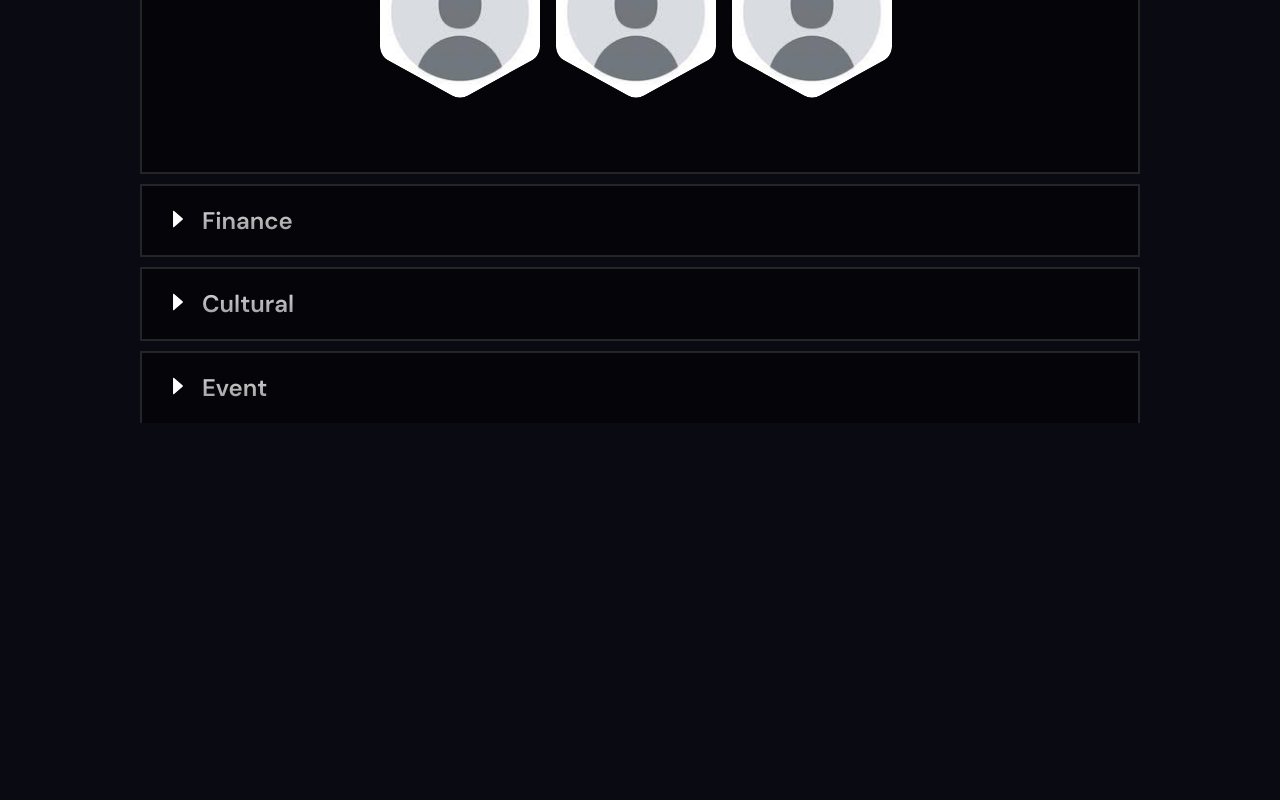
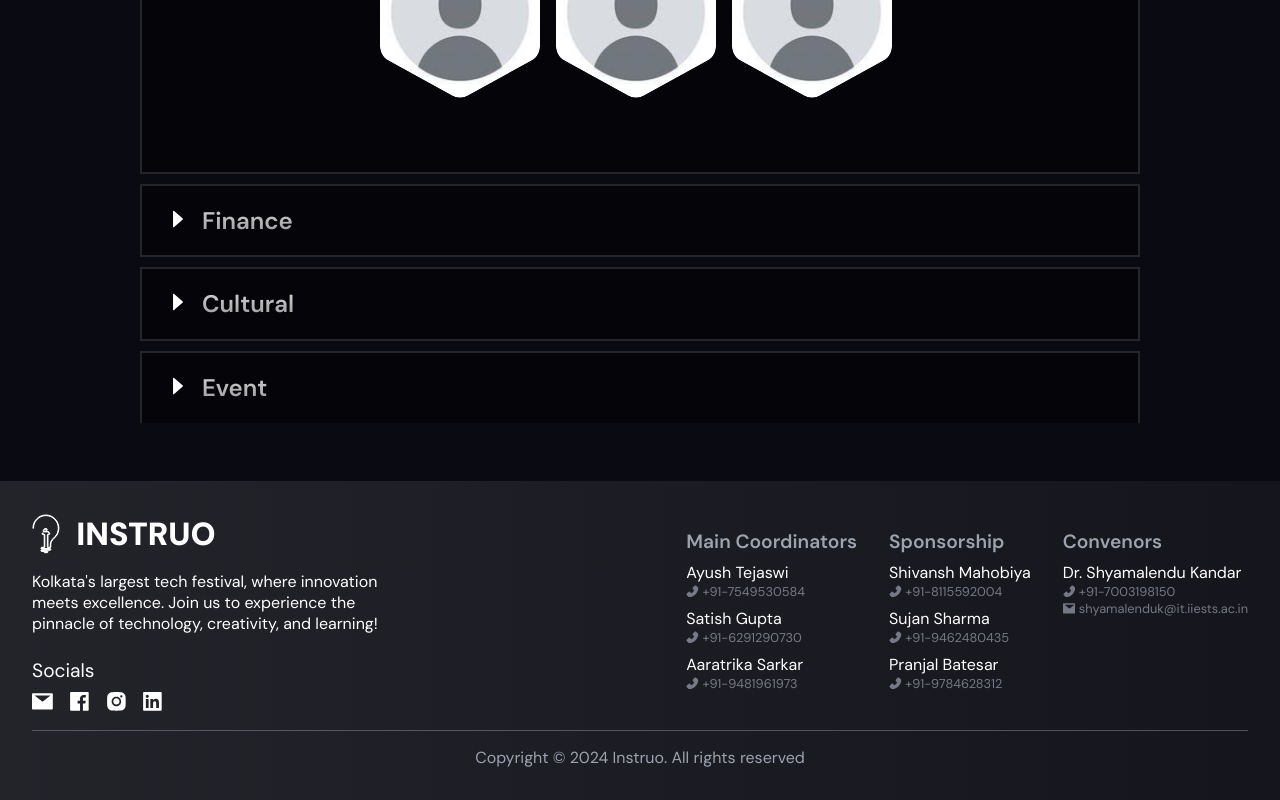
Before and after one commit to Harsh-git98/Instruo, a React (Vite) app in the folder client/: page /team in a window 1280 px wide. Shown: the part 708-1508 px from the top of the page. Before the commit the page ends 1141 px from the top, so only its background shows below. Built offline with nearby package versions, Linux system fonts and the light colour scheme.

Commit message:
[CONFIG]: Added Vercel Configs

```diff
--- a/client/src/App.jsx
+++ b/client/src/App.jsx
@@ -2,15 +2,15 @@ import { useState } from 'react'
 import { BrowserRouter as Router } from "react-router-dom";
 import AllRoutes from './Routes';
 import Navbar from './Components/Navbar/Navbar';
+import Footer from './Components/Footer/Footer';
 
 
 function App() {
-  const [count, setCount] = useState(0)
-
   return (
     <Router>
       <Navbar />
       <AllRoutes />
+      <Footer />
     </Router>
   )
 }
--- /dev/null
+++ b/client/src/Components/Footer/Footer.css
@@ -0,0 +1,117 @@
+.nf {
+    display: flex;
+    justify-content: center;
+    align-items: center;
+    flex-direction: column;
+    padding: 2rem;
+    /* outline: 1px solid lime; */
+    background: var(--footer-background);
+    color: var(--white);
+    margin-top: 3rem;
+}
+
+.nf .fcontent {
+    display: flex;
+    justify-content: space-between;
+    align-items: start;
+    width: 100%;
+}
+
+.nf .fcontent .about-instruo {
+    display: flex;
+    justify-content: center;
+    align-items: start;
+    flex-direction: column;
+}
+
+.nf .fcontent .about-instruo .heading {
+    display: flex;
+    justify-content: start;
+    align-items: center;
+    font-size: 2rem;
+    font-weight: 900;
+    gap: 1rem;
+}
+
+.nf .fcontent .about-instruo .heading img {
+    height: 2.5rem;
+}
+
+.nf .fcontent .about-instruo p {
+    width: 35ch;
+    margin-top: 1rem;
+}
+
+.nf .fcontent .about-instruo .social {
+    display: flex;
+    justify-content: start;
+    align-items: center;
+    gap: 1rem;
+    padding-top: 0.5rem;
+}
+
+.nf .fcontent .about-instruo .social a:hover {
+    transition: all 0.2s linear;
+    color: #9ca3af;
+}
+
+.nf .fcontent .people {
+    display: flex;
+    justify-content: center;
+    align-items: start;
+    flex-direction: column;
+}
+
+.nf .fcontent .people .content {
+    display: flex;
+    justify-content: start;
+    align-items: start;
+    flex-wrap: wrap;
+    gap: 2rem;
+}
+
+.person-name {
+    display: flex;
+    justify-content: center;
+    align-items: start;
+    flex-direction: column;
+    width: 100%;
+    margin-bottom: 0.5rem;
+}
+
+.nf .fcontent .people .content .peoplebox {
+    width: max-content;
+    margin-top: 1rem;
+}
+
+.nf .nf-end {
+    padding-top: 1rem;
+    margin-top: 1rem;
+    border-top: 1px solid #9ca3af6c;
+    width: 100%;
+    text-align: center;
+    color: #9ca3af;
+}
+
+.nf .nf-end p {
+    width: 100%;
+}
+
+@media only screen and (max-width: 800px) {
+    .nf .fcontent {
+        flex-wrap: wrap;
+    }
+
+    .nf .fcontent .people {
+        margin-top: 1.2rem;
+    }
+
+    .nf .fcontent .people .content .peoplebox {
+        width: max-content;
+        margin: 0;
+    }
+
+    .nf .fcontent .about-instruo p {
+        width: 100%;
+    }
+}
--- /dev/null
+++ b/client/src/Components/Footer/Footer.jsx
@@ -0,0 +1,142 @@
+import "./Footer.css";
+import logo from "/logo.svg";
+import {
+    PhoneFilled,
+    MailFilled,
+    FacebookFilled,
+    LinkedinFilled,
+    InstagramFilled,
+} from "@ant-design/icons";
+// import ButtonGroup from "antd/es/button/button-group";
+
+const main = [
+    { number: "+91-7549530584", name: "Ayush Tejaswi" },
+    { number: "+91-6291290730", name: "Satish Gupta" },
+    { number: "+91-9481961973", name: "Aaratrika Sarkar" },
+];
+const sponsors = [
+    { number: "+91-8115592004", name: "Shivansh Mahobiya" },
+    { number: "+91-9462480435", name: "Sujan Sharma" },
+    { number: "+91-9784628312", name: "Pranjal Batesar" },
+];
+const convenors = [
+    {
+        number: "+91-7003198150",
+        name: "Dr. Shyamalendu Kandar",
+        email: "shyamalenduk@it.iiests.ac.in",
+    },
+];
+const people = [main, sponsors, convenors];
+const groupNames = ["Main Coordinators", "Sponsorship", "Convenors"];
+const socials = [
+    {
+        url: "mailto:sponsorship.instruo@gmail.com",
+        src: MailFilled,
+        alt: "mail",
+    },
+    {
+        url: "https://www.facebook.com/instruo.iiests",
+        src: FacebookFilled,
+        alt: "Facebook",
+    },
+    {
+        url: "https://www.instagram.com/instruo_iiests?utm_source=ig_web_button_share_sheet&igsh=ZDNlZDc0MzIxNw==",
+        src: InstagramFilled,
+        alt: "Instagram",
+    },
+    {
+        url: "https://www.linkedin.com/company/instruo-iiests/",
+        src: LinkedinFilled,
+        alt: "Linkedin",
+    },
+];
+
+const PersonDetails = ({ name, phone, email }) => {
+    return (
+        <div className="person-name">
+            <span>{name}</span>
+            <span style={{ color: "hsla(218, 11%, 65%, 0.7)", fontSize: '0.8rem' }}>
+                <PhoneFilled />
+                {" "}
+                {phone}
+            </span>
+            {email && (
+                <span style={{ color: "hsla(218, 11%, 65%, 0.7)", fontSize: '0.8rem' }}>
+                    <MailFilled />
+                    {"  "}
+                    {email}
+                </span>
+            )}
+        </div>
+    );
+};
+
+const Footer = () => {
+    return (
+        <footer className="nf">
+            <div className="fcontent">
+                <div className="about-instruo">
+                    <div className="heading">
+                        <img src={logo} alt="instruo logo" />
+                        INSTRUO
+                    </div>
+                    <p>
+                        Kolkata's largest tech festival, where innovation meets
+                        excellence. Join us to experience the pinnacle of
+                        technology, creativity, and learning!
+                    </p>
+                    <div style={{ marginTop: "1.5rem", fontSize: "1.2rem" }}>
+                        Socials
+                    </div>
+                    <div className="social">
+                        {socials.map((connect, i) => {
+                            return (
+                                <a href={connect.url} alt={connect.alt} key={i}>
+                                    <connect.src
+                                        style={{ fontSize: "1.3rem" }}
+                                    />
+                                </a>
+                            );
+                        })}
+                    </div>
+                </div>
+                <div className="people">
+                    <div className="content">
+                        {people.map((p, i) => {
+                            return (
+                                <div key={i} className="peoplebox">
+                                    <span
+                                        style={{
+                                            fontSize: "1.2rem",
+                                            color: "#9ca3af",
+                                            display: "block",
+                                            fontWeight: 600,
+                                            marginBottom: "0.5rem",
+                                        }}
+                                    >
+                                        {groupNames[i]}
+                                    </span>
+                                    {p.map((e, ii) => {
+                                        return (
+                                            <PersonDetails
+                                                name={e.name}
+                                                phone={e.number}
+                                                key={10 * (i + 1) + (ii + 1)}
+                                                email={e.email}
+                                            />
+                                        );
+                                    })}
+                                </div>
+                            );
+                        })}
+                    </div>
+                </div>
+            </div>
+            <div className="nf-end">
+                <p>Copyright © 2024 Instruo. All rights reserved</p>
+            </div>
+        </footer>
+    );
+};
+
+export default Footer;
--- a/client/src/Components/Navbar/Navbar.jsx
+++ b/client/src/Components/Navbar/Navbar.jsx
@@ -1,5 +1,3 @@
-import React from "react";
-import { useRef } from "react";
 import { useState } from "react";
 import { Layout, Menu, Space, Avatar, Dropdown, ConfigProvider, theme, Button, Divider } from "antd";
 import { Link } from "react-router-dom";
@@ -15,7 +13,7 @@ import {
 } from "@ant-design/icons";
 import DrawerSidebar from "./SideBar";
 // import ProfileDropdown from "./ProfileDropdown";
-import "./NavBar.css";
+import "./Navbar.css";
 // import CustomButton from "../../components/CustomButton/CustomButton";
 
 const { Header } = Layout;
--- a/client/src/Pages/Teams/Teams.jsx
+++ b/client/src/Pages/Teams/Teams.jsx
@@ -1,8 +1,8 @@
 import React from "react";
 import "./Teams.css";
 import teaminfo from "../../assets/Teams/teams.json";
-import Member from "../../components/Member/Member";
-import TeamsList from "../../components/TeamsList/TeamsList";
+import Member from "../../Components/Member/Member";
+import TeamsList from "../../Components/TeamsList/TeamsList";
 import { Collapse } from "antd";
 import { CaretRightOutlined, CaretDownOutlined } from "@ant-design/icons";
 
```
Also changed, not shown: client/public/logo.svg (added), client/vercel.json (added).
